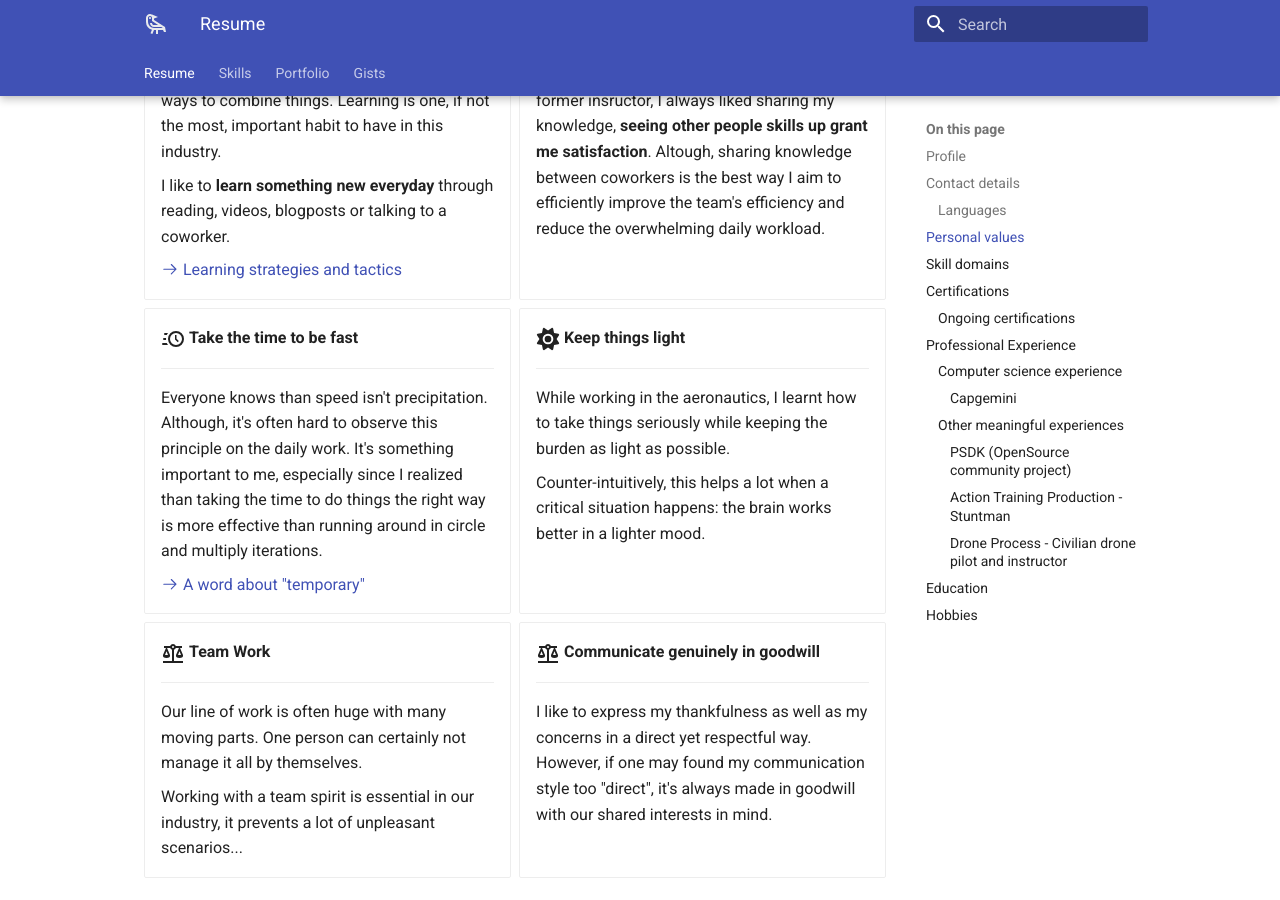
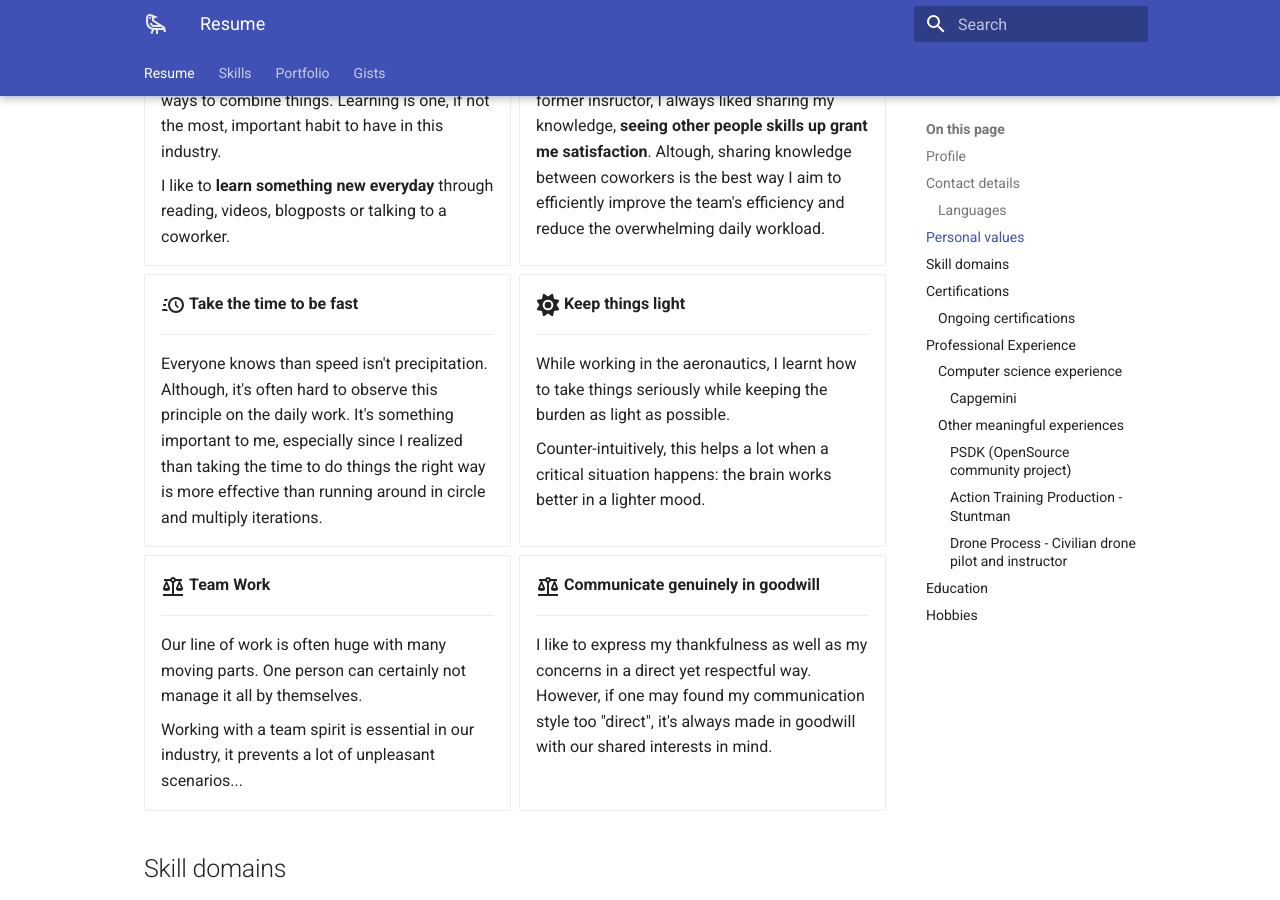
Before and after one commit to robinlioret/cv-en, an MkDocs documentation site: the page built from docs/index.md, in a window 1280 px wide and 900 px high, scrolled down 1174 px. Built offline with MkDocs 1.6.1 and Material for MkDocs 9.7.7, drawn with Linux system fonts in a browser that asks for light colours; emoji names are drawn with the system emoji font.

Commit message:
feat: resume: remove deadlinks

```diff
--- a/docs/index.md
+++ b/docs/index.md
@@ -59,7 +59,6 @@ to optimize my progression.
     I like to **learn something new everyday** through reading, videos, blogposts
     or talking to a coworker.
 
-    [:octicons-arrow-right-24: Learning strategies and tactics](gists/learning.md)
 
 - :material-share-variant:{ .lg .middle } __Share__
 
@@ -77,7 +76,6 @@ to optimize my progression.
     It's something important to me, especially since I realized than taking the time to do things the right way is more effective
     than running around in circle and multiply iterations.
 
-    [:octicons-arrow-right-24: A word about "temporary"](gists/temporary.md)
 
 - :fontawesome-solid-sun:{ .lg .middle } __Keep things light__
 
```
